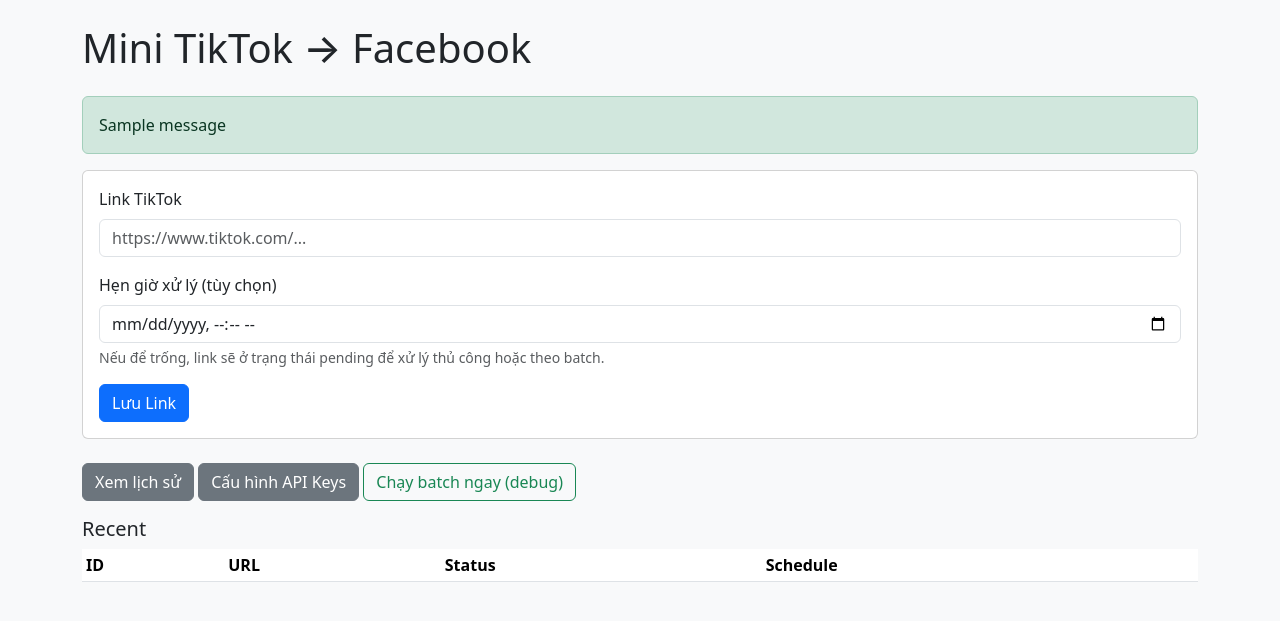
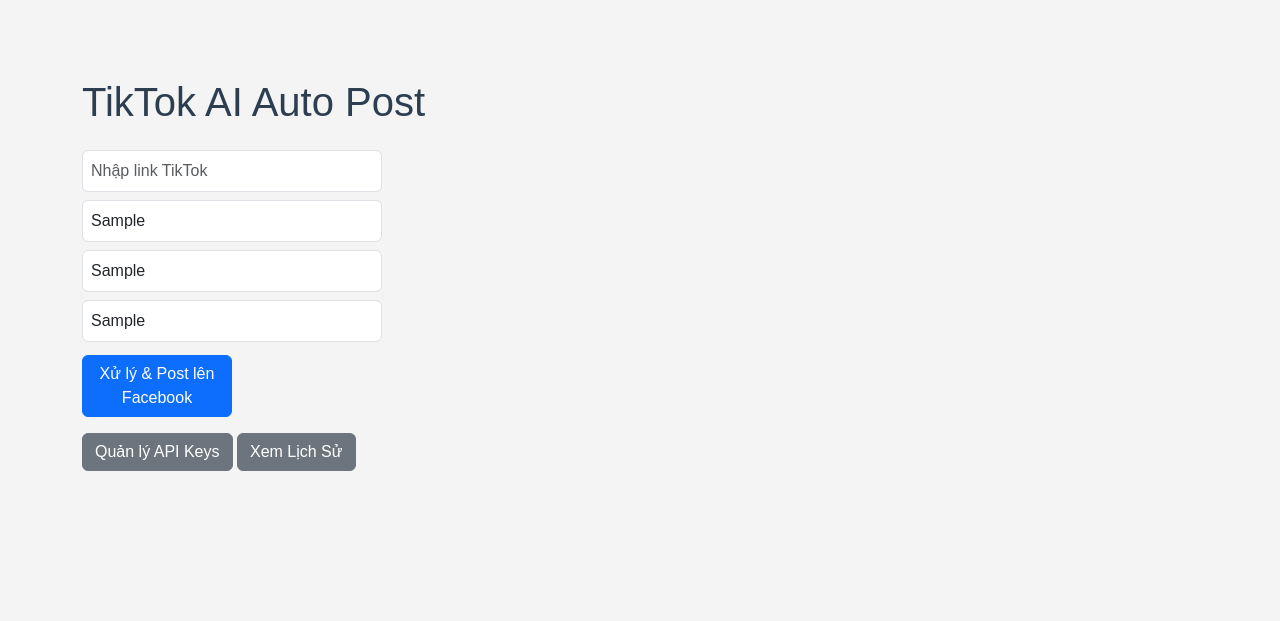
Before and after one commit to nhut0902-pr/Tool-tiktok-post, a Flask app: page / in a window 1280 px wide. Shown: the top 621 px of the page. Run offline with Flask 3, Linux system fonts and the light colour scheme; tables that the repository leaves empty hold one stand-in row (values such as "Sample post"); one stand-in notice (Sample message) is shown; lists and menus that the app fills with data are empty.

Commit message:
Update index.html

```diff
--- a/templates/index.html
+++ b/templates/index.html
@@ -1,61 +1,36 @@
-<!-- templates/index.html -->
-<!doctype html>
+<!DOCTYPE html>
 <html lang="vi">
-  <head>
-    <meta charset="utf-8">
-    <meta name="viewport" content="width=device-width, initial-scale=1">
-    <title>Mini TikTok → FB Tool</title>
-    <link href="https://cdn.jsdelivr.net/npm/bootstrap@5.3.2/dist/css/bootstrap.min.css" rel="stylesheet">
-  </head>
-  <body class="bg-light">
-    <div class="container py-4">
-      <h1 class="mb-4">Mini TikTok → Facebook</h1>
+<head>
+<meta charset="UTF-8">
+<title>TikTok AI Tool</title>
+<link href="https://cdn.jsdelivr.net/npm/bootstrap@5.3.0/dist/css/bootstrap.min.css" rel="stylesheet">
+<link rel="stylesheet" href="/static/style.css">
+</head>
+<body>
+<div class="container py-5">
+    <h1 class="mb-4">TikTok AI Auto Post</h1>
+    <form method="POST">
+        <input type="url" name="tiktok_url" class="form-control mb-2" placeholder="Nhập link TikTok" required>
+        <input type="text" name="hf_api_key" class="form-control mb-2" placeholder="Hugging Face API Key" value="{{ keys.hf_api_key }}" required>
+        <input type="text" name="unsplash_key" class="form-control mb-2" placeholder="Unsplash Access Key" value="{{ keys.unsplash_key }}" required>
+        <input type="text" name="fb_token" class="form-control mb-2" placeholder="Facebook Page Access Token" value="{{ keys.fb_token }}" required>
+        <button type="submit" class="btn btn-primary mb-3">Xử lý & Post lên Facebook</button>
+    </form>
+    <a href="/apikeys" class="btn btn-secondary mb-3">Quản lý API Keys</a>
+    <a href="/history" class="btn btn-secondary mb-3">Xem Lịch Sử</a>
 
-      {% with messages = get_flashed_messages(with_categories=true) %}
-        {% if messages %}
-          {% for category, msg in messages %}
-            <div class="alert alert-{{ category }}">{% autoescape false %}{{ msg }}{% endautoescape %}</div>
-          {% endfor %}
-        {% endif %}
-      {% endwith %}
-
-      <div class="card mb-4">
-        <div class="card-body">
-          <form method="POST">
-            <div class="mb-3">
-              <label class="form-label">Link TikTok</label>
-              <input type="url" name="url" class="form-control" placeholder="https://www.tiktok.com/..." required>
-            </div>
-            <div class="mb-3">
-              <label class="form-label">Hẹn giờ xử lý (tùy chọn)</label>
-              <input type="datetime-local" name="schedule_time" class="form-control">
-              <div class="form-text">Nếu để trống, link sẽ ở trạng thái pending để xử lý thủ công hoặc theo batch.</div>
-            </div>
-            <button class="btn btn-primary">Lưu Link</button>
-          </form>
-        </div>
-      </div>
-
-      <div class="mb-3">
-        <a class="btn btn-secondary" href="{{ url_for('history') }}">Xem lịch sử</a>
-        <a class="btn btn-secondary" href="{{ url_for('apikeys') }}">Cấu hình API Keys</a>
-        <a class="btn btn-outline-success" href="{{ url_for('run_pending') }}">Chạy batch ngay (debug)</a>
-      </div>
-
-      <h5>Recent</h5>
-      <table class="table table-sm table-striped bg-white">
-        <thead><tr><th>ID</th><th>URL</th><th>Status</th><th>Schedule</th></tr></thead>
-        <tbody>
-        {% for row in links %}
-          <tr>
-            <td>{{ row['id'] }}</td>
-            <td><a href="{{ row['url'] }}" target="_blank">{{ row['url'] }}</a></td>
-            <td>{{ row['status'] }}</td>
-            <td>{{ row['schedule_time'] or '-' }}</td>
-          </tr>
-        {% endfor %}
-        </tbody>
-      </table>
+    {% if result %}
+    <div class="card p-3">
+        <h5>Original:</h5><p>{{ result.title }}</p>
+        <h5>Summary:</h5><p>{{ result.summary }}</p>
+        <h5>Image:</h5><img src="{{ result.image }}" class="img-fluid mb-2">
+        <h5>Facebook Message:</h5><p>{{ result.message }}</p>
+        <h5>Nghe TTS:</h5>
+        <audio controls>
+            <source src="/tts/{{ result.tts_file }}" type="audio/mpeg">
+        </audio>
     </div>
-  </body>
+    {% endif %}
+</div>
+</body>
 </html>
```
